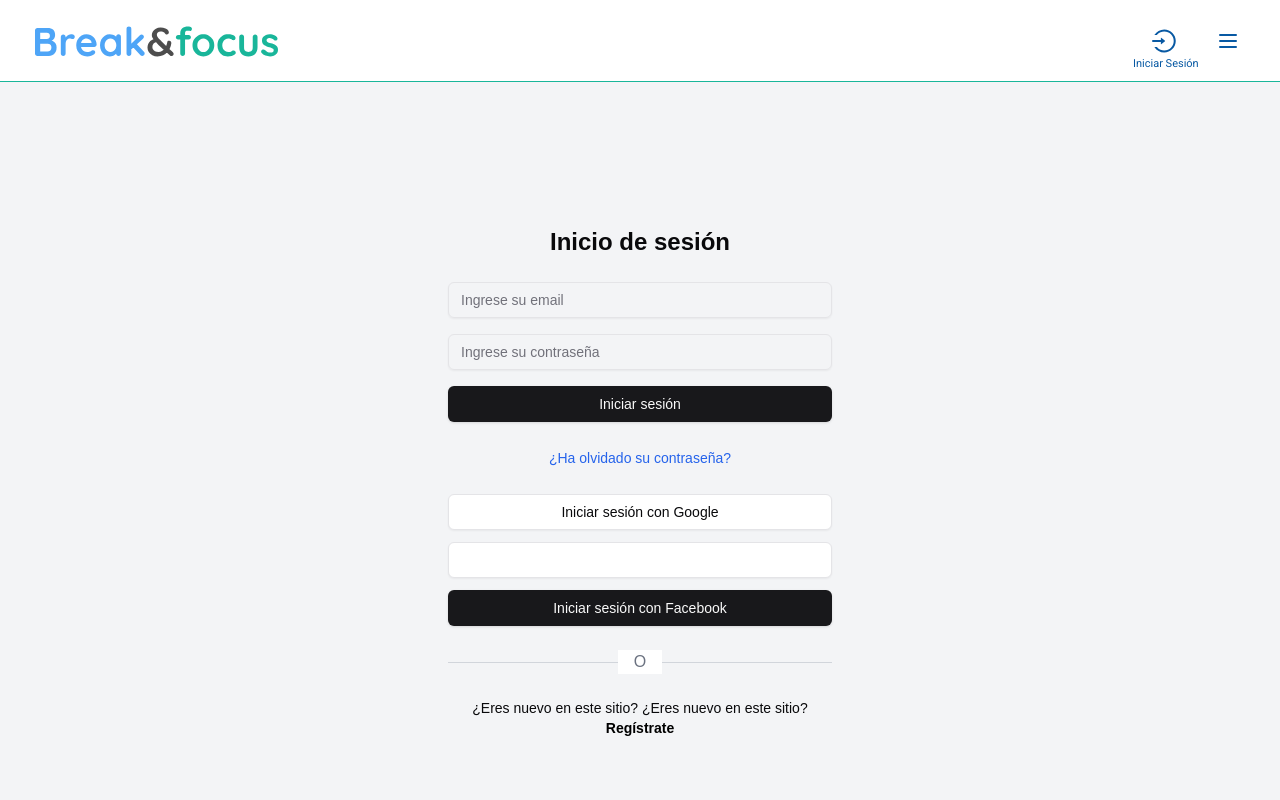
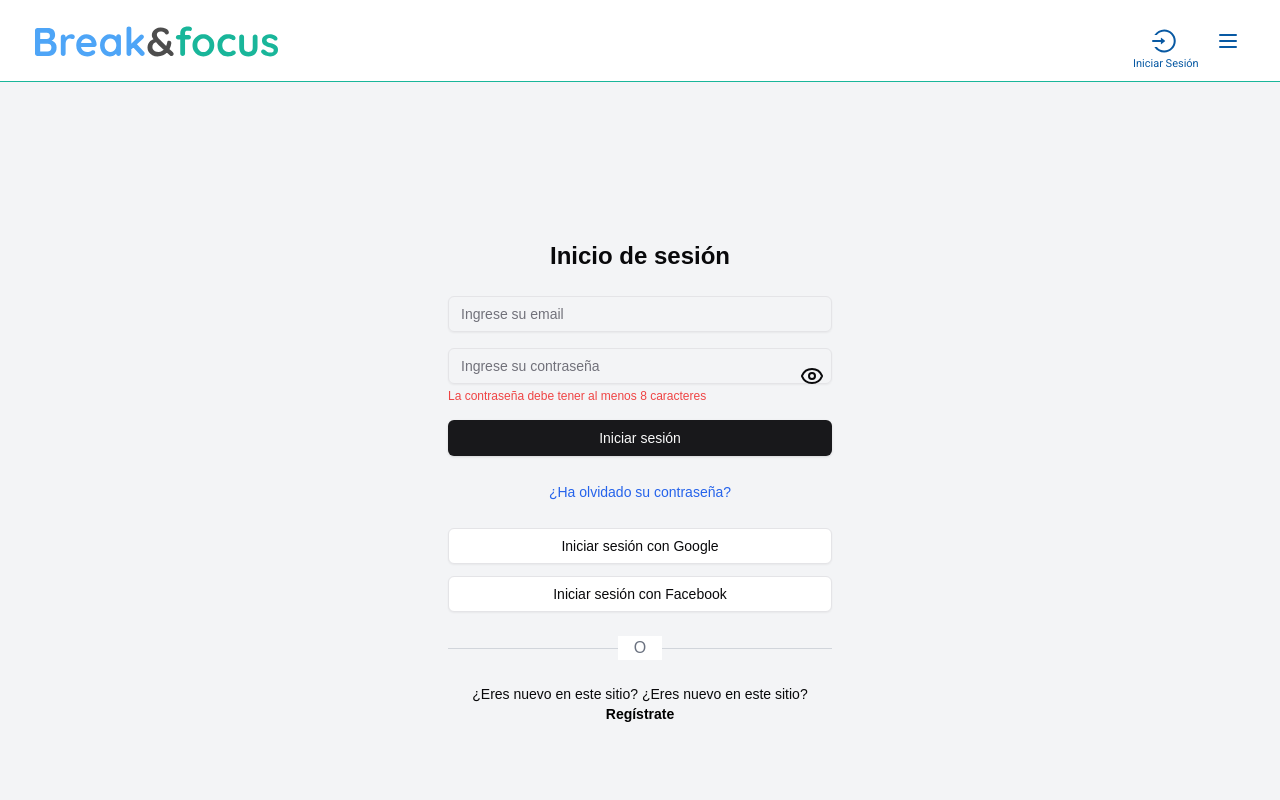
Before and after one commit to No-Country-simulation/s18-09-m-node-react, a Next.js app in the folder frontend/: page /login in a window 1280 px wide. Shown: the top 800 px of the page. Built offline with nearby package versions, Linux system fonts and the light colour scheme; no server answers.

Commit message:
refactor: make eye icon optional

```diff
--- a/frontend/src/app/login/page.tsx
+++ b/frontend/src/app/login/page.tsx
@@ -10,67 +10,41 @@ import { useRouter } from "next/navigation";
 import { Button } from "@/components/ui/button";
 import { Input } from "@/components/ui/input";
 import { appStore } from "@/store";
+import { Eye, EyeOff } from "lucide-react";
 
-// function validateEmail(email: string) {
-//   const re = /^[a-zA-Z0-9._%+-]+@[a-zA-Z0-9.-]+\.[a-zA-Z]{2,}$/;
-//   return re.test(email);
-// }
+const validatePassword = (password: string) => {
+  const errors = [];
 
-// function validatePassword(password: string) {
-//   return password.length >= 8;
-// }
+  if (password.length < 8) {
+    errors.push("La contraseña debe tener al menos 8 caracteres");
+  }
+
+  if (!/\d/.test(password)) {
+    errors.push("La contraseña debe tener al menos un número");
+  }
+
+  if (!/[A-Z]/.test(password)) {
+    errors.push("La contraseña debe tener al menos una mayúscula");
+  }
+
+  if (!/[a-z]/.test(password)) {
+    errors.push("La contraseña debe tener al menos una minúscula");
+  }
+
+  if (!/[ !"#$%&'()*+,-./:;<=>?@[\]^_`{|}~]/.test(password)) {
+    errors.push("La contraseña debe tener al menos un carácter especial");
+  }
+
+  return errors.length > 0 ? errors[0] : undefined;
+};
 
 export default function LoginPage() {
   const { formState, setFormState } = useFormState({ email: "", password: "" });
   const { fetchData } = useFetchData();
   const router = useRouter();
-  // const [email, setEmail] = useState("");
-  // const [user, setUser] = useState(null);
-  // const [fields, setFields] = useState([]);
-  // const [emailError, setEmailError] = useState("");
-  // const [passwordError, setPasswordError] = useState("");
-  // const [isLoading, setIsLoading] = useState(false);
+  const [showPassword, setShowPassword] = useState(false);
   const isLoading = false;
-  const [loginError, setLoginError] = useState("");
-  const [loginSuccess, setLoginSuccess] = useState(false);
-  // const [password, setPassword] = useState("");
 
-  // const handleEmailChange = (e: React.ChangeEvent<HTMLInputElement>) => {
-  //   const value = e.target.value
-  //   setEmail(value)
-  //   setPassword(e.target.value);
-  //   if (!validateEmail(value)) {
-  //     setEmailError('Por favor, ingrese un email válido')
-
-  // const handleEmailChange = (e: React.ChangeEvent<HTMLInputElement>) => {
-  //   const value = e.target.value;
-  //   setEmail(value);
-  //   if (!validateEmail(value)) {
-  //     setEmailError("Por favor, ingrese un email válido");
-  //   } else {
-  //     setEmailError("");
-  //   }
-  // };
-
-  // const handlePasswordChange = (e: React.ChangeEvent<HTMLInputElement>) => {
-  //   const value = e.target.value;
-  //   setPassword(value);
-  //   if (!validatePassword(value)) {
-  //     setPasswordError("La contraseña debe tener al menos 8 caracteres");
-  //   } else {
-  //     setPasswordError("");
-  //   }
-  // };
-
-  // const handleSubmit = async (e: React.FormEvent<HTMLFormElement>) => {
-  //   e.preventDefault()
-  //   if (validateEmail(email) && validatePassword(password)) {
-  //     // Aquí iría la lógica de autenticación
-  //     console.log('Autenticando:', email, password)
-  //   } else {
-  //     setEmailError('')
-  //   }
-  // }
 
   const showLoader = appStore((state) => state.showLoader);
   const hideLoader = appStore((state) => state.hideLoader);
@@ -90,7 +64,6 @@ export default function LoginPage() {
 
       toast.success("Usuario correcto");
       // setUser(response);
-      setLoginSuccess(true);
       setUser({
         token,
         userData: {
@@ -106,25 +79,16 @@ export default function LoginPage() {
       hideLoader();
     }
 
-    setLoginError("");
   };
 
-  // const handlePasswordChange = (e: React.ChangeEvent<HTMLInputElement>) => {
-  //   const value = e.target.value
-  //   setPassword(value)
-  //   if (!validatePassword(value)) {
-  //     setPasswordError('La contraseña debe tener al menos 8 caracteres')
-  //   } else {
-  //     setPasswordError('')
-  //   }
-  // }
+
 
   return (
     <div className="flex items-center justify-center min-h-screen bg-gray-100">
       <div className="w-full max-w-md p-8 space-y-6">
         <h1 className="text-2xl font-bold text-center">Inicio de sesión</h1>
         <form onSubmit={handleSubmit} className="space-y-4">
-          <div>
+          <div >
             <Input
               name="email"
               type="email"
@@ -132,19 +96,27 @@ export default function LoginPage() {
               required
               value={formState.email}
               onChange={setFormState}
-              // error={emailError}
+            // error={emailError}
             />
+
           </div>
-          <div>
+          <div className="relative">
             <Input
               name="password"
-              type="password"
+              type={showPassword ? "text" : "password"}
               placeholder="Ingrese su contraseña"
               required
               value={formState.password}
               onChange={setFormState}
-              // error={passwordError}
+              error={validatePassword(formState.password)}
             />
+            <button
+              type="button" // Asegura que no actúe como un submit
+              className="absolute top-1/2 right-2 transform -translate-y-1/2"
+              onClick={() => setShowPassword(!showPassword)}
+            >
+              {showPassword ? <EyeOff /> : <Eye />}
+            </button>
           </div>
           <Button
             type="submit"
@@ -156,14 +128,7 @@ export default function LoginPage() {
             <div className="absolute right-2 top-1/2 transform -translate-y-1/2 flex space-x-1"></div>
           </Button>
         </form>
-        {loginError && (
-          <div className="text-red-500 text-sm text-center">{loginError}</div>
-        )}
-        {loginSuccess && (
-          <div className="text-green-500 text-sm text-center">
-            Inicio de sesión exitoso
-          </div>
-        )}
+
         <div className="text-center">
           <Link
             href="/forgot-password"
@@ -177,9 +142,7 @@ export default function LoginPage() {
             Iniciar sesión con Google
           </Button>
 
-          <Button variant="outline" className="w-full" />
-
-          <Button type="submit" className="w-full">
+          <Button variant="outline" className="w-full">
             Iniciar sesión con Facebook
           </Button>
         </div>
```
Also changed, not shown: 1 other file (tests, documents, lock files or other folders).
